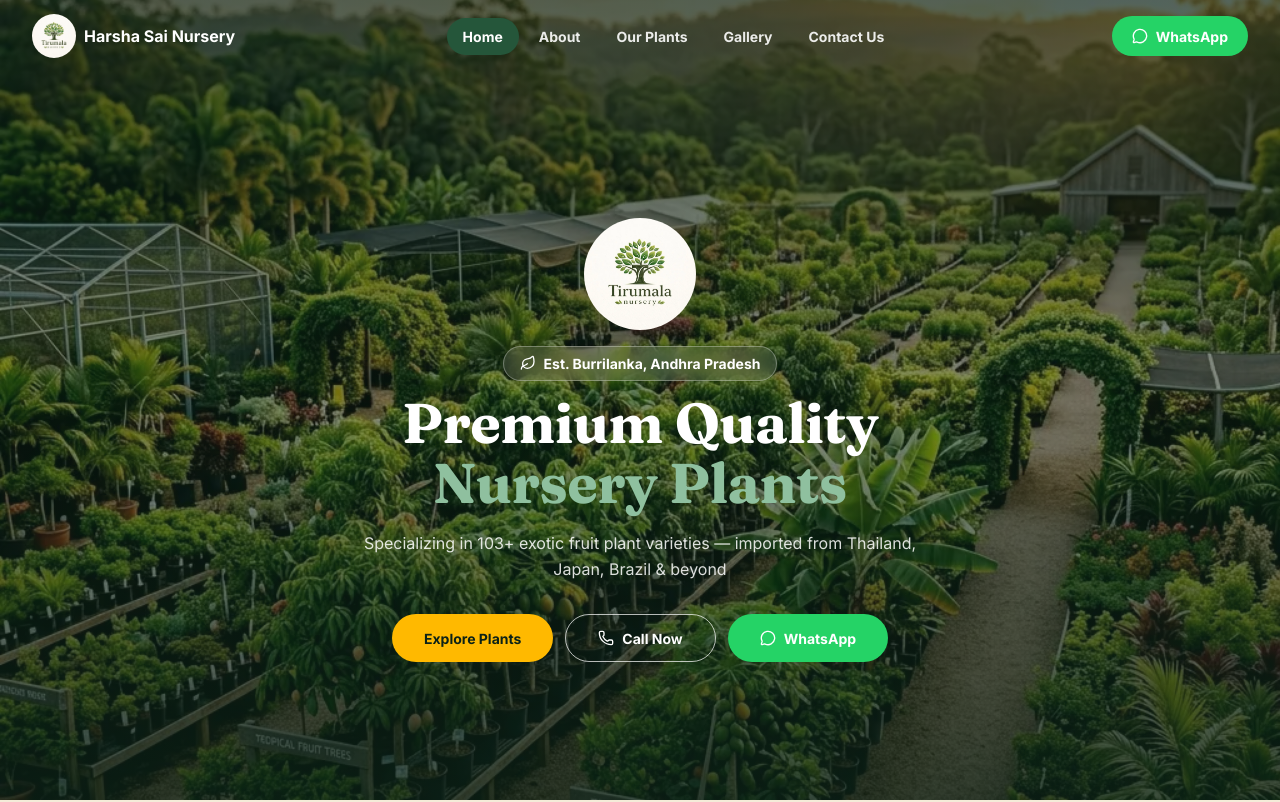
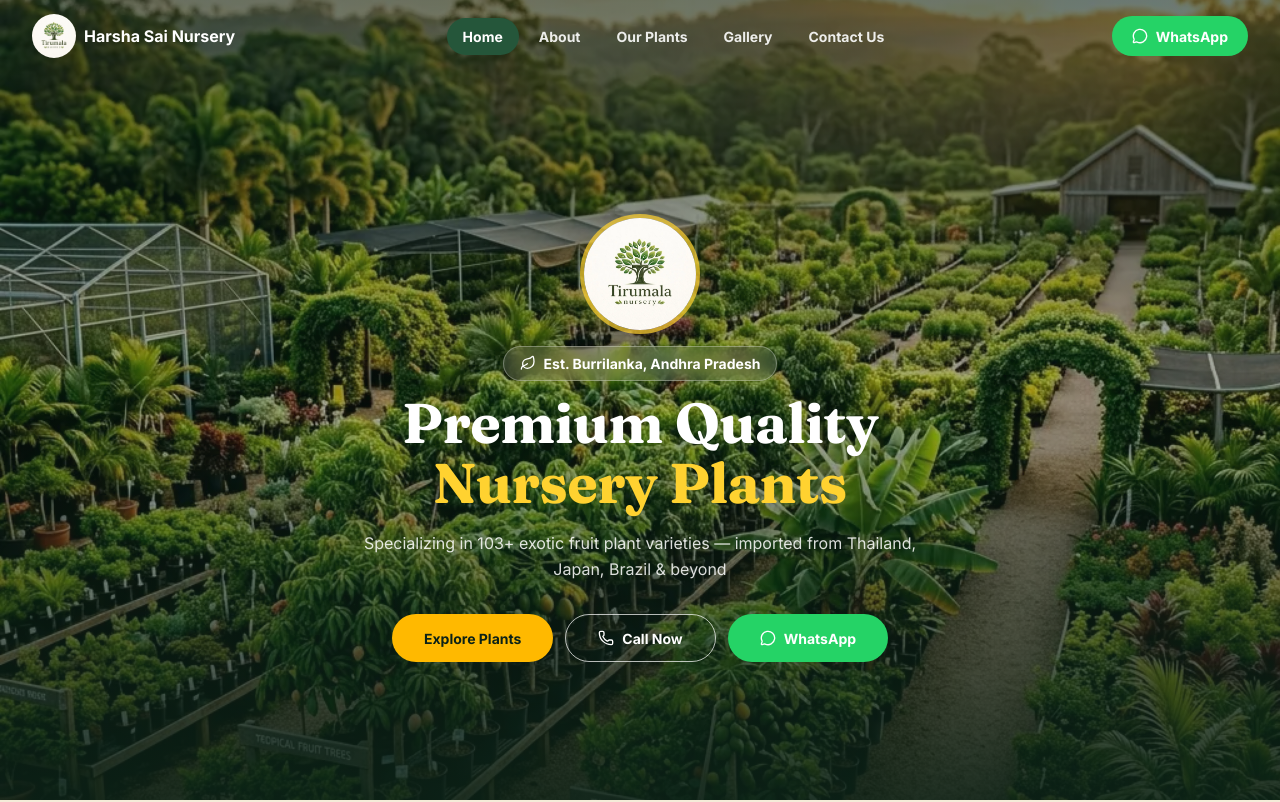
Before and after one commit to aravindpulluri116/harshasainursery_staffarc_aravind, a Next.js app: page / in a window 1280 px wide. Shown: the top 802 px of the page. Built offline with nearby package versions, Linux system fonts and the light colour scheme.

Commit message:
Modify hero section styles for improved design
Updated gradient background and logo styles in the hero section.

```diff
--- a/src/components/sections/hero.jsx
+++ b/src/components/sections/hero.jsx
@@ -46,16 +46,16 @@ export function Hero() {
       <div className="hero-bg absolute inset-x-0 -top-[10%] -bottom-[10%] -z-20">
         <Image src="/assets/hero-bg.webp" alt="" fill priority sizes="100vw" className="object-cover" />
       </div>
-      <div className="absolute inset-0 -z-10 bg-gradient-to-b from-green-950/70 via-green-950/50 to-green-950/80" />
+      <div className="absolute inset-0 -z-10 bg-gradient-to-b from-green-950/60 via-green-950/35 to-green-950/90" />
 
       <div className="hero-content mx-auto flex max-w-3xl flex-col items-center px-4 pt-20 text-center text-white md:px-8">
-        <Image src="/assets/logo.webp" alt="Harsha Sai Nursery" width={112} height={112} priority className="hero-item mb-4 size-20 rounded-full object-cover shadow-lift md:size-28" />
+        <Image src="/assets/logo.webp" alt="Harsha Sai Nursery" width={112} height={112} priority className="hero-item mb-4 size-20 rounded-full object-cover shadow-lift ring-4 ring-amber-300/70 md:size-28" />
         <p className="hero-item mb-3 inline-flex items-center gap-2 rounded-full border border-white/30 bg-white/10 px-4 py-1.5 text-sm font-bold backdrop-blur">
           <Leaf className="size-4" /> Est. Burrilanka, Andhra Pradesh
         </p>
         <h1 className="text-lg font-bold">
           <BlurText as="span" text="Premium Quality" className="block" />
-          <BlurText as="span" text="Nursery Plants" delay={0.09} className="block text-green-300" />
+          <BlurText as="span" text="Nursery Plants" delay={0.09} className="block text-amber-300" />
         </h1>
         <p className="hero-item mt-4 max-w-xl text-base text-white/85">
           Specializing in 103+ exotic fruit plant varieties — imported from Thailand, Japan, Brazil &amp; beyond
```
